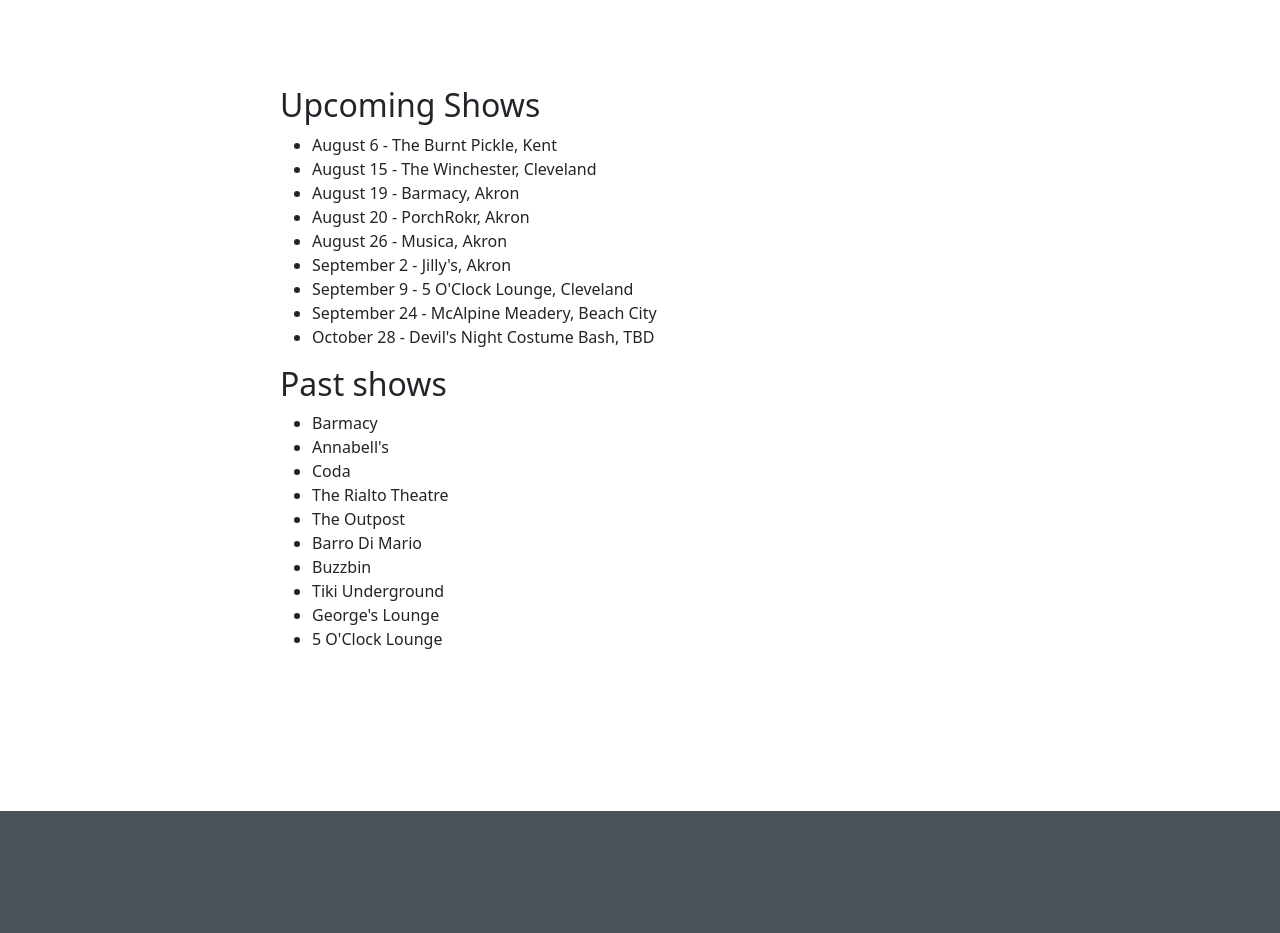
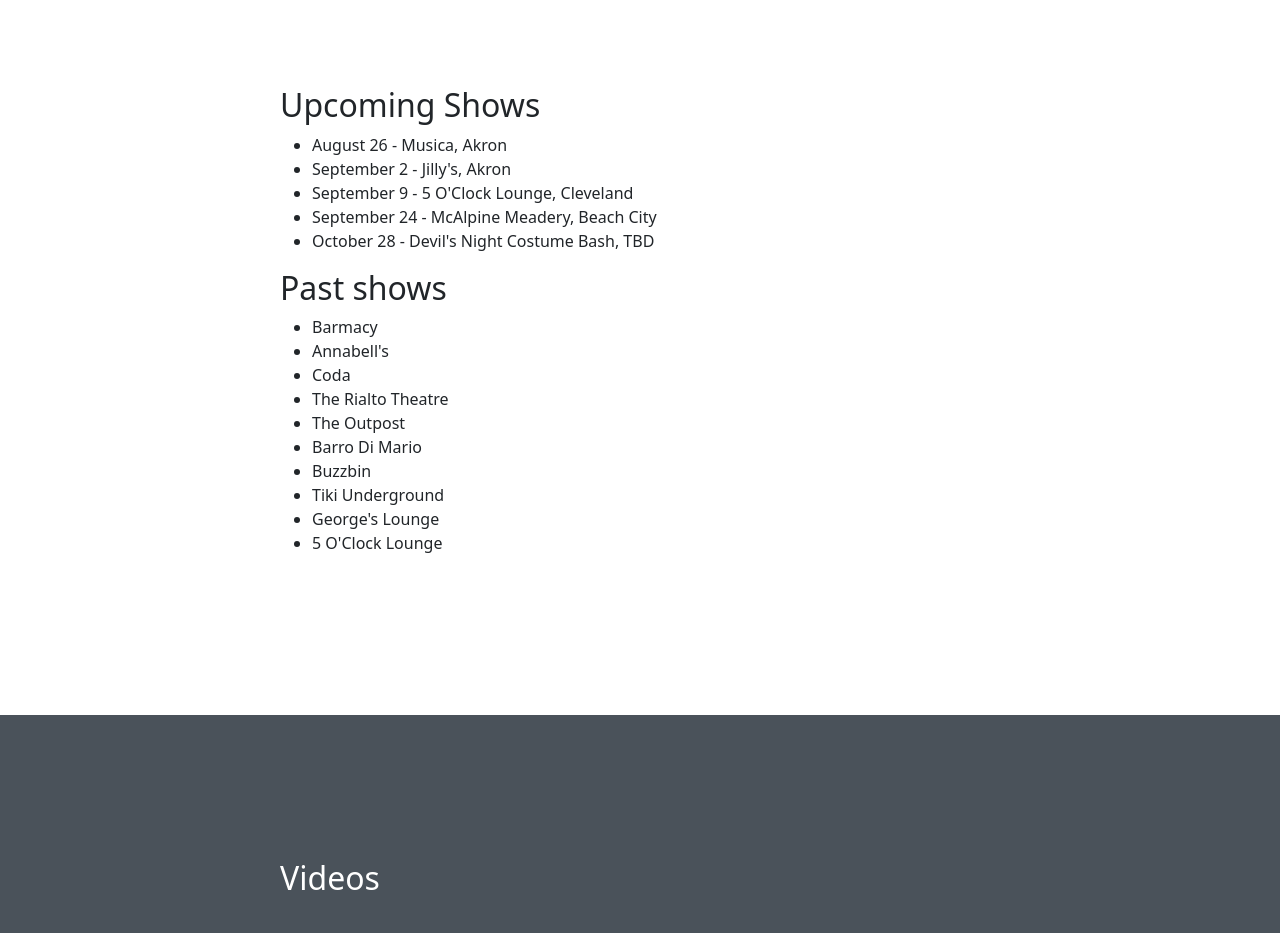
Before and after one commit to coryBove/theshoehornsmusic, a plain HTML site: page index.html in a window 1280 px wide. Shown: the part 3080-4013 px from the top of the page. Drawn offline with nearby package versions, Linux system fonts and the light colour scheme; grey boxes are pictures that could not be loaded.

Commit message:
Update index.html

```diff
--- a/index.html
+++ b/index.html
@@ -122,10 +122,6 @@
                 <div class="col-lg-8">
                     <h2>Upcoming Shows</h2>
                     <ul>
-                        <li>August 6 - The Burnt Pickle, Kent</li>
-                        <li>August 15 - The Winchester, Cleveland</li>
-                        <li>August 19 - Barmacy, Akron</li>
-                        <li>August 20 - PorchRokr, Akron</li>
                         <li>August 26 - Musica, Akron</li>
                         <li>September 2 - Jilly's, Akron</li>
                         <li>September 9 - 5 O'Clock Lounge, Cleveland</li>
```
